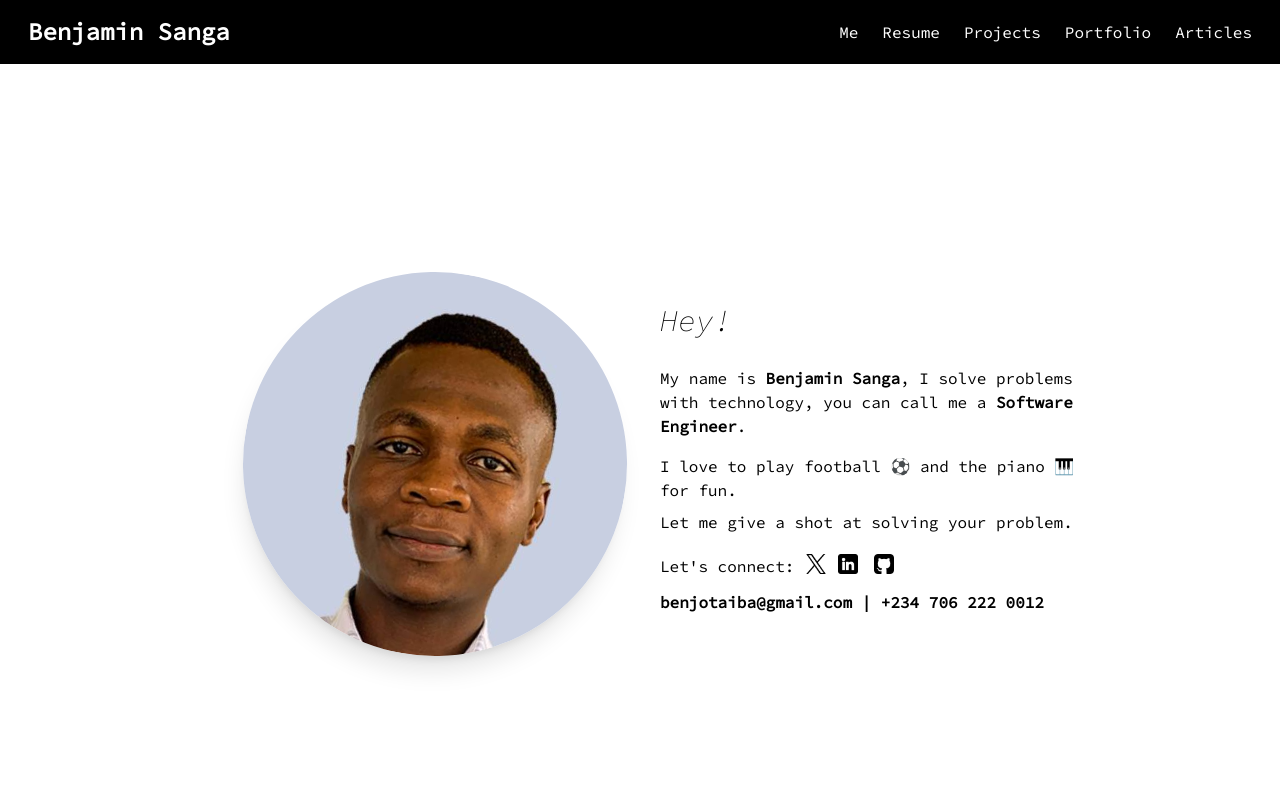
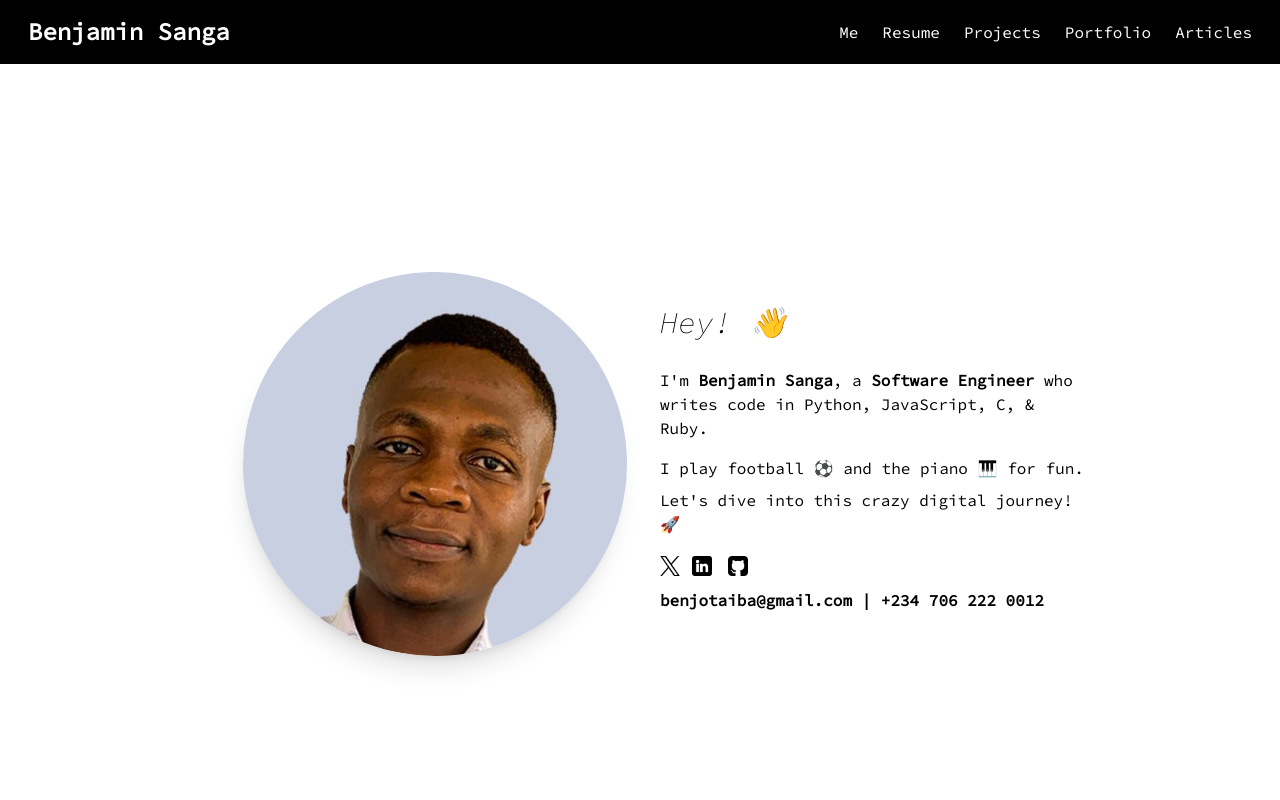
Before and after one commit to benjaminsanga/theebenjaminsanga, a plain HTML site: page index.html in a window 1280 px wide. Shown: the top 800 px of the page. Drawn offline with nearby package versions, Linux system fonts and the light colour scheme.

Commit message:
updated intro

```diff
--- a/index.html
+++ b/index.html
@@ -42,14 +42,14 @@
         <img src="./assets/images/ben.jpg" alt="Me" class="rounded-full h-96 w-96 object-fill shadow-xl dark:shadow-gray-800 z-50 my-image">
       </div>
       <div class="flex flex-col content-center justify-center h-auto w-1/3 mx-5">
-        <h1 class="text-3xl italic pb-5 hey">Hey!</h1>
+        <h1 class="text-3xl italic pb-5 hey">Hey! 👋 </h1>
         <p class="py-2">
-          My name is <span class="font-bold">Benjamin Sanga</span>, I solve problems with technology, you can call me a <span class="font-bold">Software Engineer</span>.
+          I'm <span class="font-bold">Benjamin Sanga</span>, a <span class="font-bold">Software Engineer</span> who writes code in Python, JavaScript, C, & Ruby.
         </p>
-        <p class="py-2">I love to play football ⚽  and the piano 🎹 for fun.</p>
-        <p>Let me give a shot at solving your problem.</p>
+        <p class="py-2">I play football ⚽  and the piano 🎹 for fun.</p>
+        <p>Let's dive into this crazy digital journey! 🚀</p>
         <div class="flex flex-row justify-start pt-5">
-          <p class="mr-3">Let's connect:</p>
+          <!-- <p class="mr-3">@:</p> -->
           <div class="flex flex-row socials">
             <a href="https://x.com/yourfavben" target="_blank">
               <img src="./assets/icons/x-black.png" alt="X" class="h-5 w-5">
```
